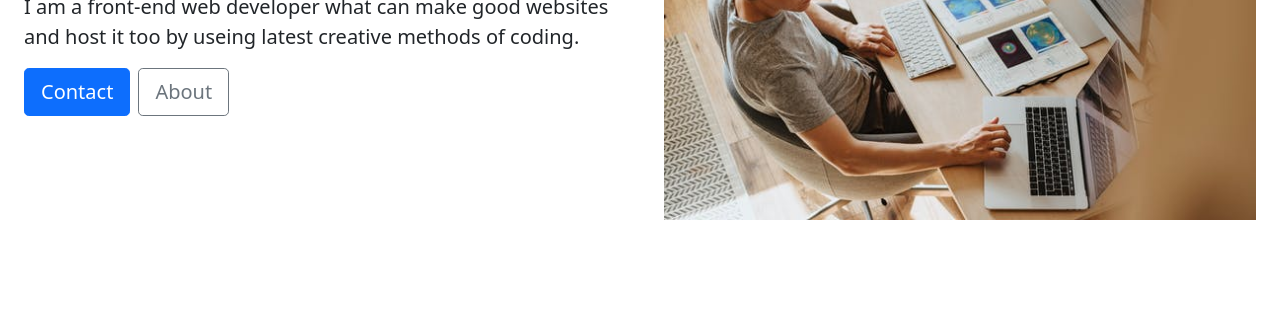
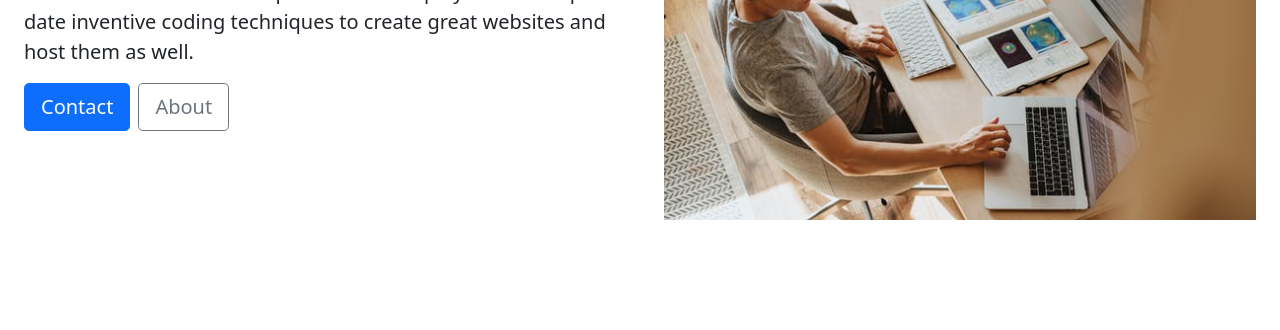
Before and after one commit to islamhanim7med/portfolio, a plain HTML site: page index.html in a window 1280 px wide. Shown: the part 327-657 px from the top of the page. Drawn offline with nearby package versions, Linux system fonts and the light colour scheme; a script that the page names is missing.

Commit message:
intro text edited

```diff
--- a/index.html
+++ b/index.html
@@ -53,7 +53,7 @@
             </div>
             <div class="col-lg-6">
               <h1 class="display-5 fw-bold lh-1 mb-3">How can I help you ?</h1>
-              <p class="lead">I am a front-end web developer what can make good websites and host it too by useing latest creative methods of coding.</p>
+              <p class="lead">I'm a front-end web developer that can employ the most up-to-date inventive coding techniques to create great websites and host them as well.</p>
               <div class="d-grid gap-2 d-md-flex justify-content-md-start">
                 <a class="btn btn-primary btn-lg px-3 me-md-" href="#form" role="button">Contact</a>
                 <a class="btn btn-outline-secondary btn-lg px-3 me-md-2" href="#about" role="button">About</a>
```
